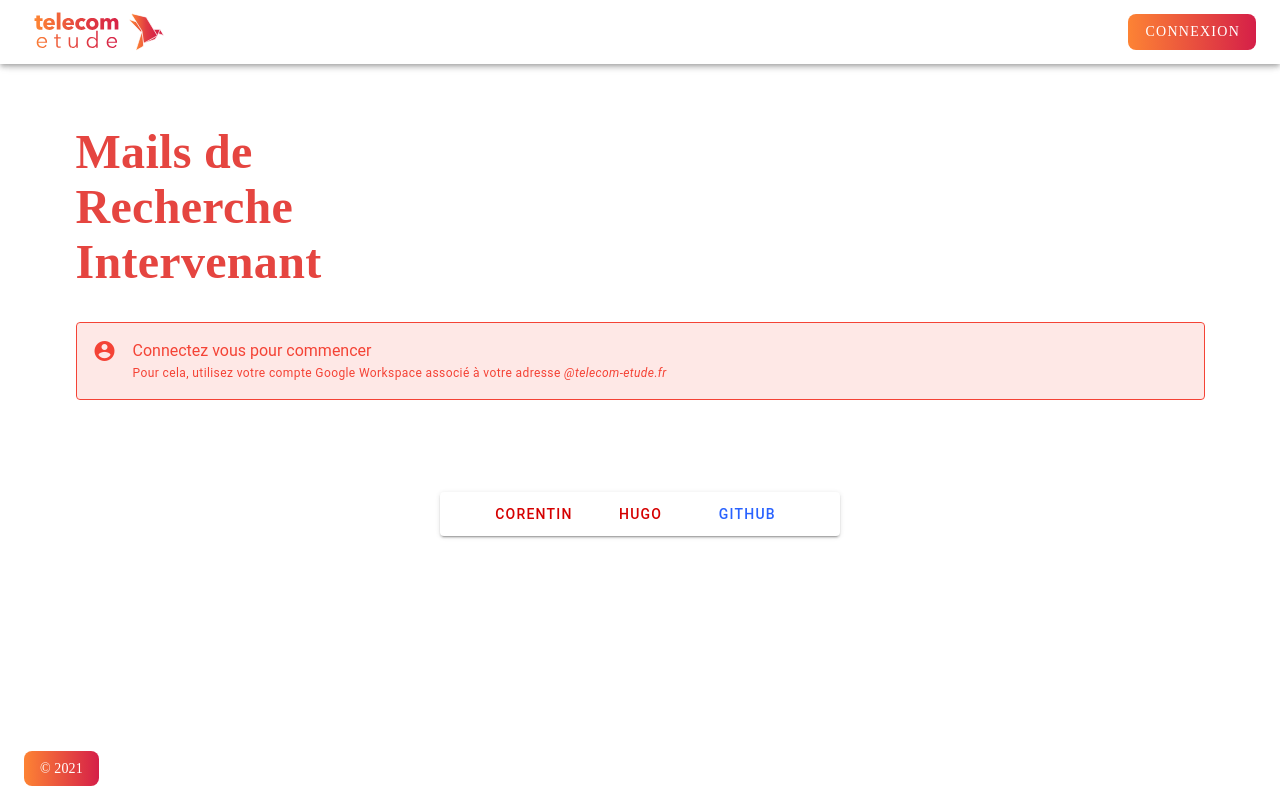
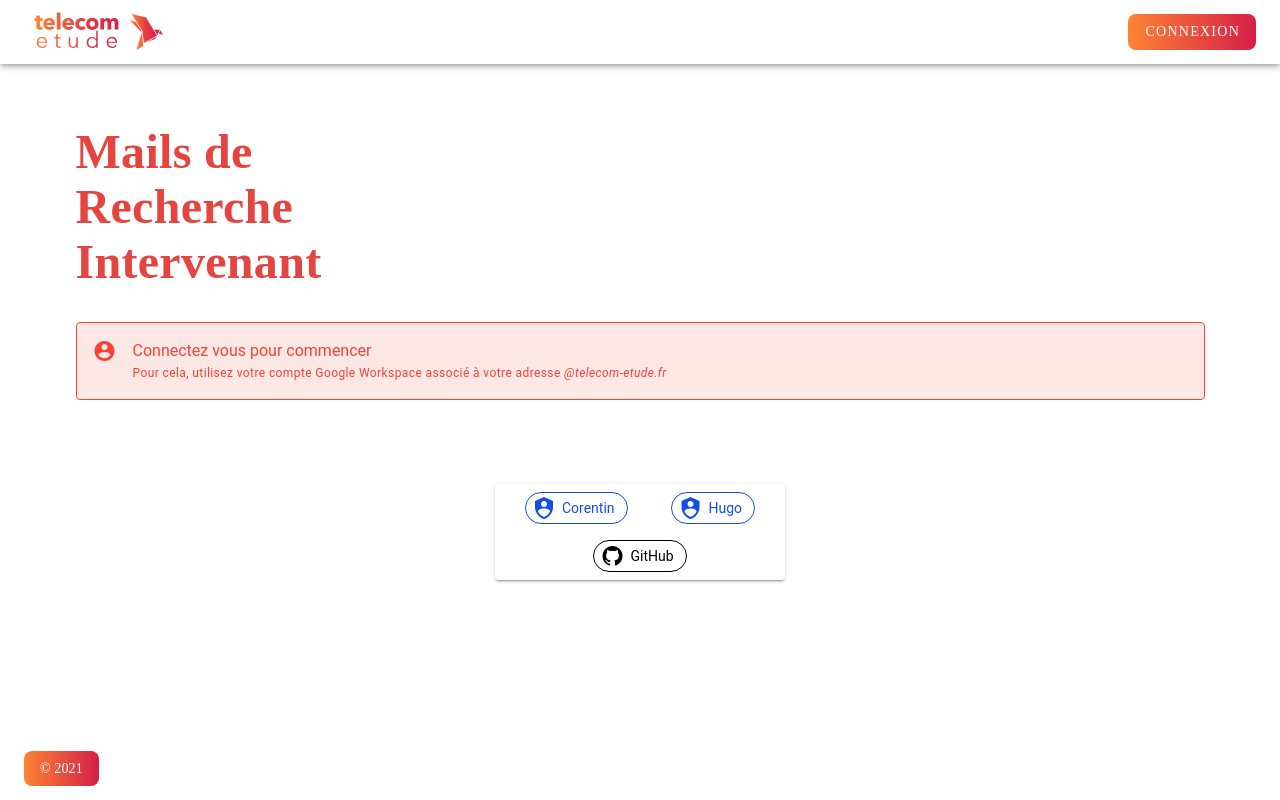
Before and after one commit to corentin-ryr/Intranet-Mailchimp, a Vue app in the folder mailchimp-frontend/: page / in a window 1280 px wide. Built offline with nearby package versions, Linux system fonts and the light colour scheme; no server answers; a web font is replaced by a local one.

Commit message:
better credits

```diff
--- a/mailchimp-frontend/src/App.vue
+++ b/mailchimp-frontend/src/App.vue
@@ -131,35 +131,44 @@
 			</v-container>
 
 			<div>
-				<v-card class="mx-auto" width="400">
-					<v-row align="center" justify="space-around" class="ma-10">
-						<v-btn
-							text
-							color="red accent-4"
-							class="d-flex align-center my-1"
+				<v-card class="mx-auto mt-8" width="290">
+					<v-row align="center" justify="space-around" class="ma-2">
+						<v-chip
+							class="my-2"
+							color="#144fe3"
+							outlined
+							link
 							href="https://www.linkedin.com/in/corentin-royer-a67a90159/"
-							width="100"
-						>
+							>
+							<v-icon left>
+								mdi-shield-account
+							</v-icon>
 							Corentin
-						</v-btn>
-						<v-btn
-							text
-							color="red accent-4"
-							class="d-flex align-center my-1"
+						</v-chip>
+						<v-chip
+							class="my-2"
+							color="#144fe3"
+							outlined
+							link
 							href="https://www.linkedin.com/in/hugo-queinnec/"
-							width="100"
-						>
+							>
+							<v-icon left>
+								mdi-shield-account
+							</v-icon>
 							Hugo
-						</v-btn>
-						<v-btn
-							text
-							color="blue accent-4"
-							class="d-flex align-center my-1"
+						</v-chip>
+						<v-chip
+							class="my-2"
+							color="black"
+							outlined
+							link
 							href="https://github.com/corentin-ryr/Intranet-Mailchimp"
-							width="100"
-						>
-							Github
-						</v-btn>
+							>
+							<v-icon left>
+								mdi-github
+							</v-icon>
+							GitHub
+						</v-chip>
 					</v-row>
 				</v-card>
 			</div>
```
